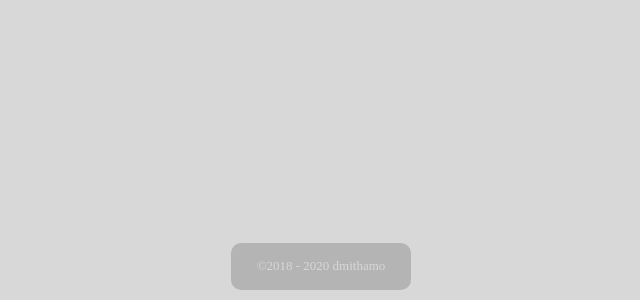
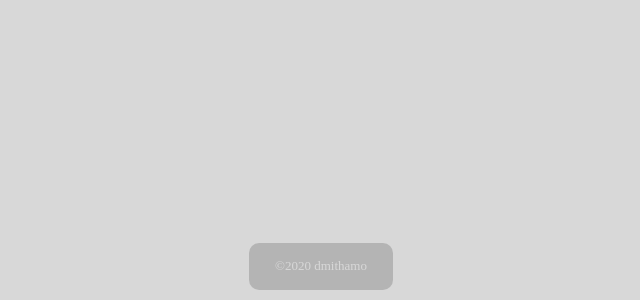
Before and after one commit to dmithamo/ibank, an Angular app: page / in a window 1280 px wide. Shown: the part 500-800 px from the top of the page, without its empty margins (319-959 px from the left). Built offline with nearby package versions, Linux system fonts and the light colour scheme; a web font is replaced by a local one.

Commit message:
remove 2018 from copyright symbol

```diff
--- a/src/app/copyright/copyright.component.html
+++ b/src/app/copyright/copyright.component.html
@@ -3,6 +3,6 @@
     href="https://dmithamo.dev"
     target="_blank"
     rel="noopener noreferrer author"
-    >&copy;2018 - {{ year }} dmithamo</a
+    >&copy;{{ year }} dmithamo</a
   >
 </div>
```
